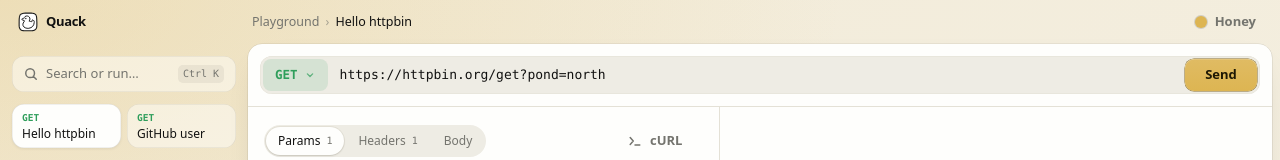
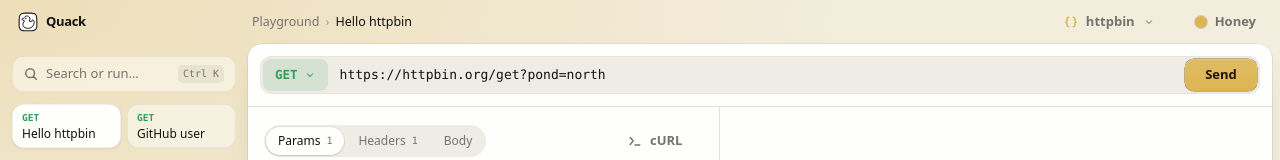
Before and after one commit to itsmunzir/quack, a React (Vite) app: page / in a window 1280 px wide. Shown: the top 160 px of the page. Built offline with nearby package versions, Linux system fonts and the light colour scheme.

Commit message:
Add environments with {{variables}}
Each space has environments whose variables fill {{name}} in URLs, headers
and bodies on send and in cURL export. A preview under the URL bar shows the
resolved address and flags missing variables. Ctrl+E switches.

```diff
--- a/src/App.tsx
+++ b/src/App.tsx
@@ -32,6 +32,11 @@ export default function App() {
     if (e.key === "Enter") run(() => ws.send());
     else if (e.shiftKey && key === "t") run(() => ws.setSpaceTheme(ws.space.id, nextTheme(theme)));
     else if (key === "k") run(() => setPalette((p) => !p));
+    else if (key === "e") run(() => {
+      // Cycles through the space's environments, then none.
+      const ids = [...ws.space.envs.map((x) => x.id), null];
+      ws.selectEnv(ids[(ids.indexOf(ws.space.envId) + 1) % ids.length]);
+    });
     else if (key === "n") run(ws.addReq);
     else if (key === "d") run(() => ws.duplicateReq(ws.req.id));
     else if (/^[1-9]$/.test(e.key) && ws.spaces[+e.key - 1]) run(() => ws.selectSpace(ws.spaces[+e.key - 1].id));
--- /dev/null
+++ b/src/Envs.tsx
@@ -0,0 +1,76 @@
+import { useState } from "react";
+import { useWorkspace } from "./store";
+import { Chevron, Icon, ICONS, KVEditor, Menu, useClickOutside } from "./ui";
+
+/** Picks the space's active environment and edits its variables. */
+export function EnvPicker() {
+  const ws = useWorkspace();
+  const { space, env } = ws;
+  const [open, setOpen] = useState(false);
+  const [confirmDelete, setConfirmDelete] = useState(false);
+  const close = () => {
+    setOpen(false);
+    setConfirmDelete(false);
+  };
+  const ref = useClickOutside<HTMLDivElement>(close);
+
+  const chip = (on: boolean) =>
+    `voice h-7 rounded-btn px-3 text-[12px] font-medium transition-colors ${on ? "bg-selected text-text shadow-[0_0_0_1px_var(--line)]" : "text-muted hover:bg-raised hover:text-text"}`;
+
+  return (
+    <div ref={ref} className="relative">
+      <button type="button" aria-expanded={open} onClick={() => (open ? close() : setOpen(true))} className="btn btn-ghost voice h-8 gap-2 px-3 text-xs" title="Environment (Ctrl E)">
+        <Icon d={ICONS.braces} className={`size-3.5 ${env ? "text-accent" : ""}`} />
+        {env?.name ?? "No environment"}
+        <Chevron className="size-3 opacity-60" />
+      </button>
+      {open && (
+        <Menu align="right" width="w-[420px]">
+          <div className="flex flex-wrap items-center gap-1 p-1.5">
+            {space.envs.map((e) => (
+              <button key={e.id} type="button" onClick={() => ws.selectEnv(e.id)} className={chip(e.id === env?.id)}>
+                {e.name || "Untitled"}
+              </button>
+            ))}
+            <button type="button" onClick={() => ws.selectEnv(null)} className={chip(!env)}>
+              None
+            </button>
+            <button type="button" onClick={ws.addEnv} className="btn btn-ghost btn-icon ml-auto size-7" title="New environment" aria-label="New environment">
+              <Icon d={ICONS.plus} />
+            </button>
+          </div>
+
+          {env ? (
+            <div className="border-t border-line px-2 pt-2 pb-1">
+              <div className="flex items-center gap-2">
+                <input
+                  value={env.name}
+                  onChange={(e) => ws.updateEnv(env.id, { name: e.target.value })}
+                  placeholder="Environment name"
+                  spellCheck={false}
+                  aria-label="Environment name"
+                  className="h-8 min-w-0 flex-1 rounded-[6px] bg-transparent px-2 text-[13px] font-semibold outline-none transition-colors hover:bg-raised/70 focus:bg-raised"
+                />
+                <button
+                  type="button"
+                  onClick={() => (confirmDelete ? (ws.deleteEnv(env.id), setConfirmDelete(false)) : setConfirmDelete(true))}
+                  className={`btn btn-ghost h-7 px-2.5 text-xs ${confirmDelete ? "!text-err" : ""}`}
+                >
+                  {confirmDelete ? "Click again to delete" : "Delete"}
+                </button>
+              </div>
+              <KVEditor rows={env.vars} onChange={(vars) => ws.updateEnv(env.id, { vars })} keyLabel="Variable" />
+            </div>
+          ) : (
+            <p className="border-t border-line px-3.5 py-3 text-[12.5px] text-muted">
+              {space.envs.length ? "Pick an environment to fill in variables." : "Environments hold values like a base URL or token, per space."}
+            </p>
+          )}
+          <p className="px-3.5 pt-1 pb-2 text-[11.5px] text-muted">
+            Write <code className="font-mono text-text">{"{{name}}"}</code> in a URL, header or body. <span className="kbd kbd-quiet ml-1">Ctrl E</span> switches.
+          </p>
+        </Menu>
+      )}
+    </div>
+  );
+}
--- a/src/Palette.tsx
+++ b/src/Palette.tsx
@@ -57,10 +57,14 @@ export function Palette({ open, onClose, onMode, onToggleGlow }: { open: boolean
     out.push(
       { id: "new-req", group: "Actions", label: "New request", icon: <Icon d={ICONS.plus} />, hint: "Ctrl N", run: () => ws.addReq() },
       { id: "dup-req", group: "Actions", label: "Duplicate request", detail: reqTitle(ws.req), icon: <Icon d={ICONS.copy} />, hint: "Ctrl D", run: () => ws.duplicateReq(ws.req.id) },
-      { id: "curl", group: "Actions", label: "Copy as cURL", detail: reqTitle(ws.req), icon: <Icon d={ICONS.terminal} />, run: () => void navigator.clipboard.writeText(reqCurl(ws.req)) },
+      { id: "curl", group: "Actions", label: "Copy as cURL", detail: reqTitle(ws.req), icon: <Icon d={ICONS.terminal} />, run: () => void navigator.clipboard.writeText(reqCurl(ws.req, ws.vars)) },
       { id: "del-req", group: "Actions", label: "Delete request", detail: reqTitle(ws.req), icon: <Icon d={ICONS.x} />, run: () => ws.deleteReq(ws.req.id) },
       ...(ws.spaces.length < MAX_SPACES ? [{ id: "new-space", group: "Actions", label: "New space", icon: <Icon d={ICONS.plus} />, run: () => ws.addSpace() }] : []),
     );
+    for (const e of ws.space.envs)
+      out.push({ id: `env-${e.id}`, group: "Environments", label: e.name || "Untitled", detail: e.id === ws.env?.id ? "active" : `${e.vars.filter(([k]) => k.trim()).length} variables`, icon: <Icon d={ICONS.braces} />, run: () => ws.selectEnv(e.id) });
+    if (ws.env) out.push({ id: "env-none", group: "Environments", label: "No environment", icon: <Icon d={ICONS.braces} />, run: () => ws.selectEnv(null) });
+    out.push({ id: "env-new", group: "Actions", label: "New environment", icon: <Icon d={ICONS.plus} />, run: () => ws.addEnv() });
     for (const t of THEMES)
       out.push({ id: `theme-${t.id}`, group: "Appearance", label: `Theme: ${t.name}`, detail: `for ${ws.space.name}`, icon: <SpaceDot theme={t.id} className="size-3" />, run: () => ws.setSpaceTheme(ws.space.id, t.id) });
     for (const m of MODES) out.push({ id: `mode-${m.id}`, group: "Appearance", label: `Mode: ${m.name}`, icon: <Icon d={ICONS.palette} />, run: () => onMode(m.id) });
--- a/src/Spaces.tsx
+++ b/src/Spaces.tsx
@@ -19,6 +19,7 @@ import {
   WindowControls,
 } from "./ui";
 import appIcon from "./assets/icon.svg";
+import { EnvPicker } from "./Envs";
 
 /**
  * The window: a canvas that glows in the space's theme accent, a sidebar of
@@ -81,6 +82,7 @@ export function Spaces({ appearance, openPalette }: { appearance: ReactNode; ope
             <span className="truncate font-medium">{reqTitle(ws.req)}</span>
           </div>
           <div data-tauri-drag-region className="h-full flex-1" />
+          <EnvPicker />
           {appearance}
           <div className="-mr-2 h-full">
             <WindowControls />
@@ -108,11 +110,11 @@ function Card() {
   return (
     <main className="card flex min-h-0 flex-1 flex-col overflow-hidden rounded-[calc(var(--r-box)+2px)] bg-surface">
       <div className="p-3 pb-0">
-        <UrlBar req={ws.req} outcome={ws.outcome} onChange={(p) => ws.updateReq(ws.req.id, p)} onSend={() => ws.send()} />
+        <UrlBar req={ws.req} vars={ws.vars} outcome={ws.outcome} onChange={(p) => ws.updateReq(ws.req.id, p)} onSend={() => ws.send()} />
       </div>
       <div ref={grid} className="split mt-3 grid min-h-0 flex-1 border-t border-line" style={{ "--frac": `${split}fr`, "--rest": `${1 - split}fr` } as CSSProperties}>
         <div className="flex min-h-0 min-w-0 flex-col p-4">
-          <RequestEditor req={ws.req} onChange={(p) => ws.updateReq(ws.req.id, p)} />
+          <RequestEditor req={ws.req} vars={ws.vars} onChange={(p) => ws.updateReq(ws.req.id, p)} />
         </div>
         <div
           role="separator"
--- /dev/null
+++ b/src/env.ts
@@ -0,0 +1,24 @@
+import type { Header } from "./api";
+
+/** `{{name}}`, with optional spaces inside the braces. */
+const VAR = /\{\{\s*([\w.-]+)\s*\}\}/g;
+
+export const hasVars = (text: string) => text.search(VAR) >= 0;
+
+/** Fills `{{name}}` from the variables; unknown names are left as written and reported. */
+export function resolve(text: string, vars: Header[]): { text: string; missing: string[] } {
+  const known = new Map(vars.filter(([k]) => k.trim()).map(([k, v]) => [k.trim(), v]));
+  const missing = new Set<string>();
+  const out = text.replace(VAR, (whole, name: string) => {
+    const v = known.get(name);
+    if (v === undefined) missing.add(name);
+    return v ?? whole;
+  });
+  return { text: out, missing: [...missing] };
+}
+
+/** A request with every variable filled in, ready to send or export. */
+export function withEnv<R extends { url: string; headers: Header[]; body: string }>(r: R, vars: Header[]): R {
+  const fill = (s: string) => resolve(s, vars).text;
+  return { ...r, url: fill(r.url), headers: r.headers.map(([k, v]) => [fill(k), fill(v)] as Header), body: fill(r.body) };
+}
--- a/src/store.ts
+++ b/src/store.ts
@@ -1,6 +1,7 @@
 import { createContext, useContext, useEffect, useMemo, useState } from "react";
 import { sendRequest, type Header, type SendResult } from "./api";
 import { DEFAULT_THEME, isThemeId, type ThemeId } from "./themes";
+import { withEnv } from "./env";
 
 export interface Req {
   id: string;
@@ -12,12 +13,21 @@ export interface Req {
   pinned?: boolean;
 }
 
-/** A collection of requests. Each space wears its own theme. */
+/** A named set of variables, filled into `{{name}}` when a request is sent. */
+export interface Env {
+  id: string;
+  name: string;
+  vars: Header[];
+}
+
+/** A collection of requests. Each space wears its own theme and has its own environments. */
 export interface Space {
   id: string;
   name: string;
   theme: ThemeId;
   requests: Req[];
+  envs: Env[];
+  envId: string | null;
 }
 
 export interface Outcome {
@@ -49,6 +59,7 @@ export function reqTitle(r: Req): string {
 }
 
 function starter(): Space[] {
+  const playground: Env = { id: uid(), name: "httpbin", vars: [["host", "https://httpbin.org"]] };
   return [
     {
       id: uid(),
@@ -59,18 +70,22 @@ function starter(): Space[] {
         newReq({
           name: "Echo a JSON body",
           method: "POST",
-          url: "https://httpbin.org/post",
+          url: "{{host}}/post",
           headers: [["Content-Type", "application/json"]],
           body: '{\n  "duck": "Sir Quacks-a-lot",\n  "mood": "curious"\n}',
         }),
         newReq({ name: "GitHub user", url: "https://api.github.com/users/octocat", pinned: true }),
       ],
+      envs: [playground],
+      envId: playground.id,
     },
     {
       id: uid(),
       name: "Weather",
       theme: "sage",
       requests: [newReq({ name: "Forecast", url: "https://api.open-meteo.com/v1/forecast?latitude=52.52&longitude=13.41&current=temperature_2m" })],
+      envs: [],
+      envId: null,
     },
   ];
 }
@@ -88,6 +103,11 @@ interface Saved {
 const isStr = (v: unknown): v is string => typeof v === "string";
 const isHeader = (h: unknown): h is Header => Array.isArray(h) && h.length === 2 && h.every(isStr);
 
+function isEnv(e: unknown): e is Env {
+  const o = e as Env;
+  return !!o && isStr(o.id) && isStr(o.name) && Array.isArray(o.vars) && o.vars.every(isHeader);
+}
+
 function isReq(r: unknown): r is Req {
   const o = r as Req;
   return !!o && isStr(o.id) && isStr(o.name) && isStr(o.method) && isStr(o.url) && isStr(o.body) && Array.isArray(o.headers) && o.headers.every(isHeader);
@@ -102,11 +122,14 @@ function load(): Saved {
       .slice(0, MAX_SPACES)
       .map((sp): Space => {
         const requests = sp.requests.filter(isReq);
+        const envs = Array.isArray(sp.envs) ? sp.envs.filter(isEnv) : [];
         return {
           id: sp.id,
           name: sp.name,
           theme: isThemeId(sp.theme) ? sp.theme : DEFAULT_THEME,
           requests: requests.length ? requests : [newReq()],
+          envs,
+          envId: envs.some((e) => e.id === sp.envId) ? sp.envId : null,
         };
       });
     if (s && spaces.length) return { spaces, spaceId: s.spaceId, reqId: s.reqId };
@@ -137,6 +160,8 @@ export function useWorkspaceState() {
   const { spaces } = saved;
   const space = spaces.find((s) => s.id === saved.spaceId) ?? spaces[0];
   const req = space.requests.find((r) => r.id === saved.reqId) ?? space.requests[0];
+  const env = space.envs.find((e) => e.id === space.envId) ?? null;
+  const vars = env?.vars ?? [];
 
   const actions = useMemo(() => {
     const mapSpace = (id: string, f: (s: Space) => Space) => setSaved((st) => ({ ...st, spaces: st.spaces.map((s) => (s.id === id ? f(s) : s)) }));
@@ -197,7 +222,7 @@ export function useWorkspaceState() {
           if (st.spaces.length >= MAX_SPACES) return st;
           const r = newReq();
           const theme = (st.spaces.find((s) => s.id === st.spaceId) ?? st.spaces[0]).theme;
-          const sp: Space = { id: uid(), name: `Space ${st.spaces.length + 1}`, theme, requests: [r] };
+          const sp: Space = { id: uid(), name: `Space ${st.spaces.length + 1}`, theme, requests: [r], envs: [], envId: null };
           return { spaces: [...st.spaces, sp], spaceId: sp.id, reqId: r.id };
         });
       },
@@ -209,6 +234,30 @@ export function useWorkspaceState() {
       },
       setAllThemes(theme: ThemeId) {
         setSaved((st) => ({ ...st, spaces: st.spaces.map((s) => ({ ...s, theme })) }));
+      },
+      selectEnv(envId: string | null) {
+        setSaved((st) => ({ ...st, spaces: st.spaces.map((s) => (s.id === st.spaceId ? { ...s, envId } : s)) }));
+      },
+      addEnv() {
+        const id = uid();
+        setSaved((st) => ({
+          ...st,
+          spaces: st.spaces.map((s) =>
+            s.id === st.spaceId ? { ...s, envId: id, envs: [...s.envs, { id, name: s.envs.length ? `Environment ${s.envs.length + 1}` : "Development", vars: [["", ""]] }] } : s,
+          ),
+        }));
+      },
+      updateEnv(envId: string, patch: Partial<Omit<Env, "id">>) {
+        setSaved((st) => ({ ...st, spaces: st.spaces.map((s) => ({ ...s, envs: s.envs.map((e) => (e.id === envId ? { ...e, ...patch } : e)) })) }));
+      },
+      deleteEnv(envId: string) {
+        setSaved((st) => ({
+          ...st,
+          spaces: st.spaces.map((s) => {
+            const envs = s.envs.filter((e) => e.id !== envId);
+            return envs.length === s.envs.length ? s : { ...s, envs, envId: s.envId === envId ? null : s.envId };
+          }),
+        }));
       },
       deleteSpace(id: string) {
         setSaved((st) => {
@@ -226,11 +275,12 @@ export function useWorkspaceState() {
     const seq = (outcomes[r.id]?.seq ?? 0) + 1;
     setOutcomes((o) => ({ ...o, [r.id]: { ...o[r.id], sending: true, seq: o[r.id]?.seq ?? 0 } }));
     try {
+      const filled = withEnv(r, vars);
       const result = await sendRequest({
-        method: r.method,
-        url: r.url,
-        headers: r.headers.filter(([k]) => k.trim()),
-        body: BODYLESS.has(r.method) ? undefined : r.body,
+        method: filled.method,
+        url: filled.url,
+        headers: filled.headers.filter(([k]) => k.trim()),
+        body: BODYLESS.has(filled.method) ? undefined : filled.body,
         timeoutMs: 30_000,
       });
       setOutcomes((o) => ({ ...o, [r.id]: { sending: false, result, seq } }));
@@ -239,7 +289,7 @@ export function useWorkspaceState() {
     }
   }
 
-  return { spaces, space, req, outcome: outcomes[req.id] as Outcome | undefined, send, ...actions };
+  return { spaces, space, req, env, vars, outcome: outcomes[req.id] as Outcome | undefined, send, ...actions };
 }
 
 export type Workspace = ReturnType<typeof useWorkspaceState>;
@@ -261,7 +311,8 @@ function decode(s: string) {
   }
 }
 
-const encode = (s: string) => encodeURIComponent(s).replace(/%2F/g, "/").replace(/%3A/g, ":").replace(/%2C/g, ",");
+// Keeps URLs readable, and leaves {{variables}} intact.
+const encode = (s: string) => encodeURIComponent(s).replace(/%2F/g, "/").replace(/%3A/g, ":").replace(/%2C/g, ",").replace(/%7B/g, "{").replace(/%7D/g, "}");
 
 export function parseParams(url: string): Header[] {
   const q = url.indexOf("?");
--- a/src/ui.tsx
+++ b/src/ui.tsx
@@ -5,6 +5,7 @@ import { BODYLESS, METHODS, parseParams, withParams, type Outcome, type Req } fr
 import { MODES, THEMES, type Mode, type ThemeId } from "./themes";
 import { Duck } from "./Duck";
 import { isCurl, parseCurl, toCurl } from "./curl";
+import { hasVars, resolve, withEnv } from "./env";
 
 /* ─── Small helpers ─────────────────────────────────────────────────────── */
 
@@ -72,6 +73,7 @@ export const ICONS = {
   copy: "M5.5 5.5V3a1 1 0 0 1 1-1H13a1 1 0 0 1 1 1v6.5a1 1 0 0 1-1 1h-2.5M3 5.5h6.5a1 1 0 0 1 1 1V13a1 1 0 0 1-1 1H3a1 1 0 0 1-1-1V6.5a1 1 0 0 1 1-1z",
   check: "M3.5 8.5l3 3 6-7",
   terminal: "M2.5 4l3.5 4-3.5 4M8 12.5h5.5",
+  braces: "M5.5 2.5c-1.4 0-2 .6-2 2V6c0 1.1-.6 2-1.5 2 .9 0 1.5.9 1.5 2v1.5c0 1.4.6 2 2 2M10.5 2.5c1.4 0 2 .6 2 2V6c0 1.1.6 2 1.5 2-.9 0-1.5.9-1.5 2v1.5c0 1.4-.6 2-2 2",
   palette: "M8 14.5A6.5 6.5 0 1 1 14.5 8c0 1.5-1.2 2.3-2.5 2.3h-1.3a1.2 1.2 0 0 0-.8 2.1c.5.6.1 2.1-1.9 2.1zM4.8 7.5h0M6.8 4.8h0M10 4.8h0",
 };
 
@@ -91,8 +93,8 @@ export function CopyButton({ label, text, icon = ICONS.copy }: { label: string;
   );
 }
 
-/** The request as a cURL command; the body is left out for methods that can't carry one. */
-export const reqCurl = (r: Req) => toCurl(r, !BODYLESS.has(r.method));
+/** The request as a cURL command with variables filled in; the body is left out for methods that can't carry one. */
+export const reqCurl = (r: Req, vars: Header[]) => toCurl(withEnv(r, vars), !BODYLESS.has(r.method));
 
 /* ─── Menus ─────────────────────────────────────────────────────────────── */
 
@@ -342,9 +344,10 @@ function MethodPicker({ value, onChange }: { value: string; onChange: (m: string
 }
 
 /** Method, URL and Send in one bar. */
-export function UrlBar({ req, outcome, onChange, onSend }: { req: Req; outcome?: Outcome; onChange: (p: Partial<Req>) => void; onSend: () => void }) {
+export function UrlBar({ req, vars, outcome, onChange, onSend }: { req: Req; vars: Header[]; outcome?: Outcome; onChange: (p: Partial<Req>) => void; onSend: () => void }) {
   const sending = !!outcome?.sending;
   return (
+    <div>
       <form
         className="urlbar flex items-center"
         onSubmit={(e) => {
@@ -372,10 +375,24 @@ export function UrlBar({ req, outcome, onChange, onSend }: { req: Req; outcome?:
           {sending ? <Spinner /> : "Send"}
         </button>
       </form>
+      {hasVars(req.url) && <Resolved url={req.url} vars={vars} />}
+    </div>
   );
 }
 
-function KVEditor({ rows, onChange, keyLabel }: { rows: Header[]; onChange: (r: Header[]) => void; keyLabel: string }) {
+/** The URL as it will be sent, with any variables that have no value called out. */
+function Resolved({ url, vars }: { url: string; vars: Header[] }) {
+  const { text, missing } = resolve(url, vars);
+  return (
+    <div className="flex min-w-0 items-center gap-2 px-3 pt-1.5 font-mono text-[11.5px] text-muted">
+      <span className="shrink-0 text-muted/60">→</span>
+      <span className="truncate">{text}</span>
+      {missing.length > 0 && <span className="shrink-0 text-err">{missing.map((m) => `{{${m}}}`).join(" ")} not set</span>}
+    </div>
+  );
+}
+
+export function KVEditor({ rows, onChange, keyLabel }: { rows: Header[]; onChange: (r: Header[]) => void; keyLabel: string }) {
   const set = (i: number, h: Header) => onChange(rows.map((x, j) => (j === i ? h : x)));
   const field =
     "h-8 rounded-[6px] bg-transparent px-2 font-mono text-[12.5px] outline-none transition-colors duration-150 placeholder:text-muted/60 hover:bg-raised/70 focus:bg-raised";
@@ -426,7 +443,7 @@ function ParamsEditor({ url, onChange }: { url: string; onChange: (url: string)
 
 type ReqTab = "params" | "headers" | "body";
 
-export function RequestEditor({ req, onChange }: { req: Req; onChange: (p: Partial<Req>) => void }) {
+export function RequestEditor({ req, vars, onChange }: { req: Req; vars: Header[]; onChange: (p: Partial<Req>) => void }) {
   const [tab, setTab] = useState<ReqTab>("params");
   const params = parseParams(req.url).length;
   const headers = req.headers.filter(([k]) => k.trim()).length;
@@ -442,7 +459,7 @@ export function RequestEditor({ req, onChange }: { req: Req; onChange: (p: Parti
             ["body", "Body"],
           ]}
         />
-        <CopyButton label="cURL" icon={ICONS.terminal} text={() => reqCurl(req)} />
+        <CopyButton label="cURL" icon={ICONS.terminal} text={() => reqCurl(req, vars)} />
       </div>
       <div className="min-h-0 flex-1 overflow-auto">
         {tab === "params" ? (
```
Also changed, not shown: 1 other file (tests, documents, lock files or other folders). Lines whose indentation alone changed are shown as unchanged.
